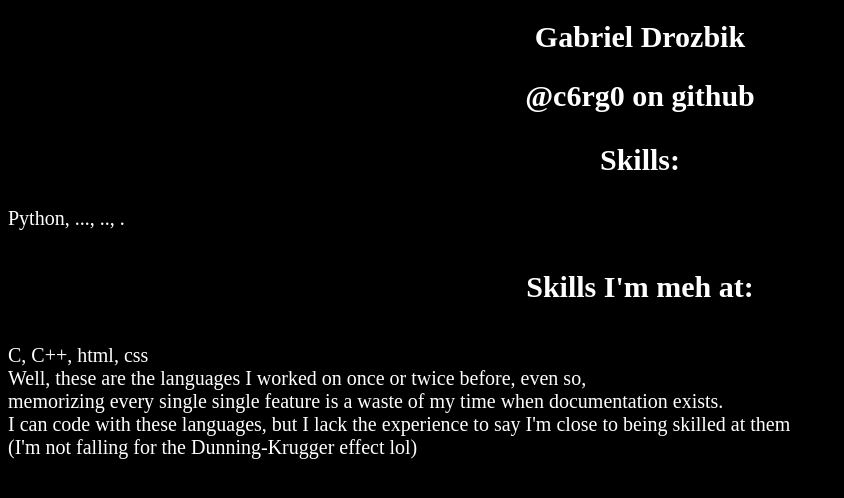
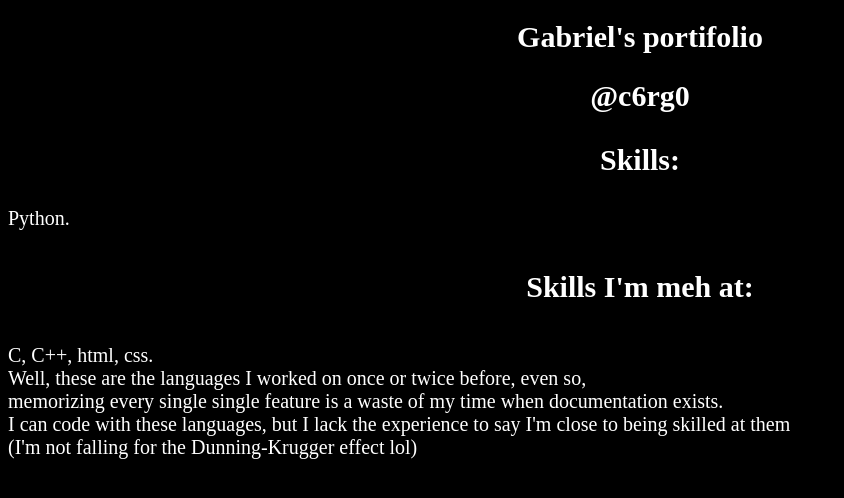
Before and after one commit to c6rg0/c6rg0.github.io, a plain HTML site: page index.html in a window 1280 px wide. Shown: the whole page, without its empty margins (0-844 px from the left). Drawn offline with Linux system fonts and the light colour scheme; a script that the page names is missing.

Commit message:
Fixed the text

```diff
--- a/index.html
+++ b/index.html
@@ -11,14 +11,14 @@
 
 	<div>
 
-	<h1>Gabriel Drozbik</h1>
-	<h2>@c6rg0 on github</h2>
+	<h1>Gabriel's portifolio</h1>
+	<h2>@c6rg0</h2>
 
 	<h3>Skills:</h3>
-	<p>Python, ..., .., . <br> </p>
+	<p>Python. <br> </p>
 
 	<h4>Skills I'm meh at:</h4>
-	<p>C, C++, html, css <br>
+	<p>C, C++, html, css. <br>
 	Well, these are the languages I worked on once or twice before, even so,<br>
 	memorizing every single single feature is a waste of my time when documentation exists.<br>
 	I can code with these languages, but I lack the experience to say I'm close to being skilled at them<br>
```
